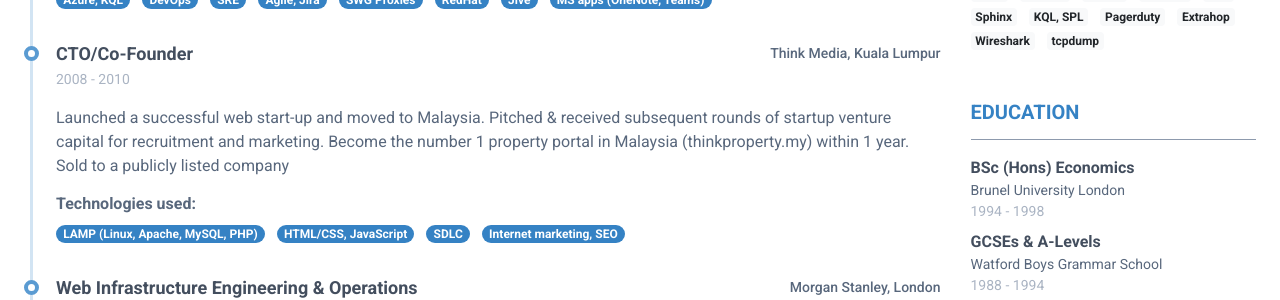
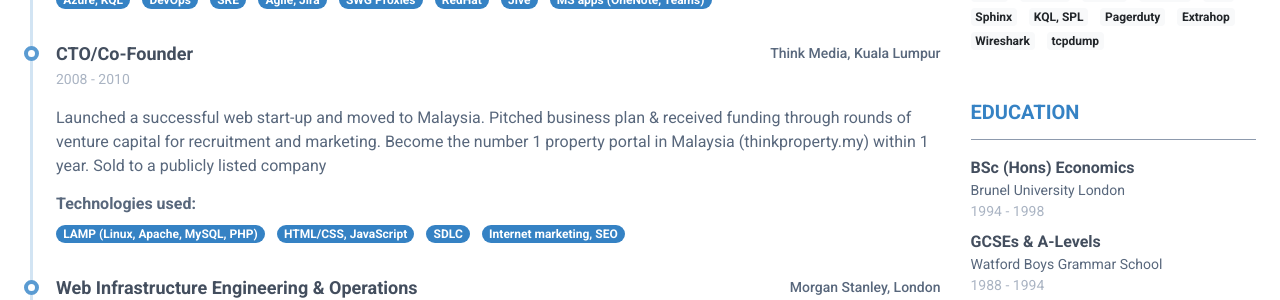
Before and after one commit to Hamy200/resume, a Jekyll site: the page built from index.markdown, in a window 1280 px wide. Shown: the part 897-1197 px from the top of the page. Built offline with Jekyll 4.4.1, drawn with Linux system fonts in a browser that asks for light colours; nearby versions of some CDN libraries.

Commit message:
Update data.yml

```diff
--- a/_data/data.yml
+++ b/_data/data.yml
@@ -67,7 +67,7 @@ experiences:
     time: 2008 - 2010
     company: Think Media, Kuala Lumpur
     details: |
-        Launched a successful web start-up and moved to Malaysia. Pitched & received subsequent rounds of startup venture capital for recruitment and marketing. Become the number 1 property portal in Malaysia (thinkproperty.my) within 1 year. Sold to a publicly listed company
+        Launched a successful web start-up and moved to Malaysia. Pitched business plan & received funding through rounds of venture capital for recruitment and marketing. Become the number 1 property portal in Malaysia (thinkproperty.my) within 1 year. Sold to a publicly listed company
     technologies:
       - LAMP (Linux, Apache, MySQL, PHP)
       - HTML/CSS, JavaScript
```
